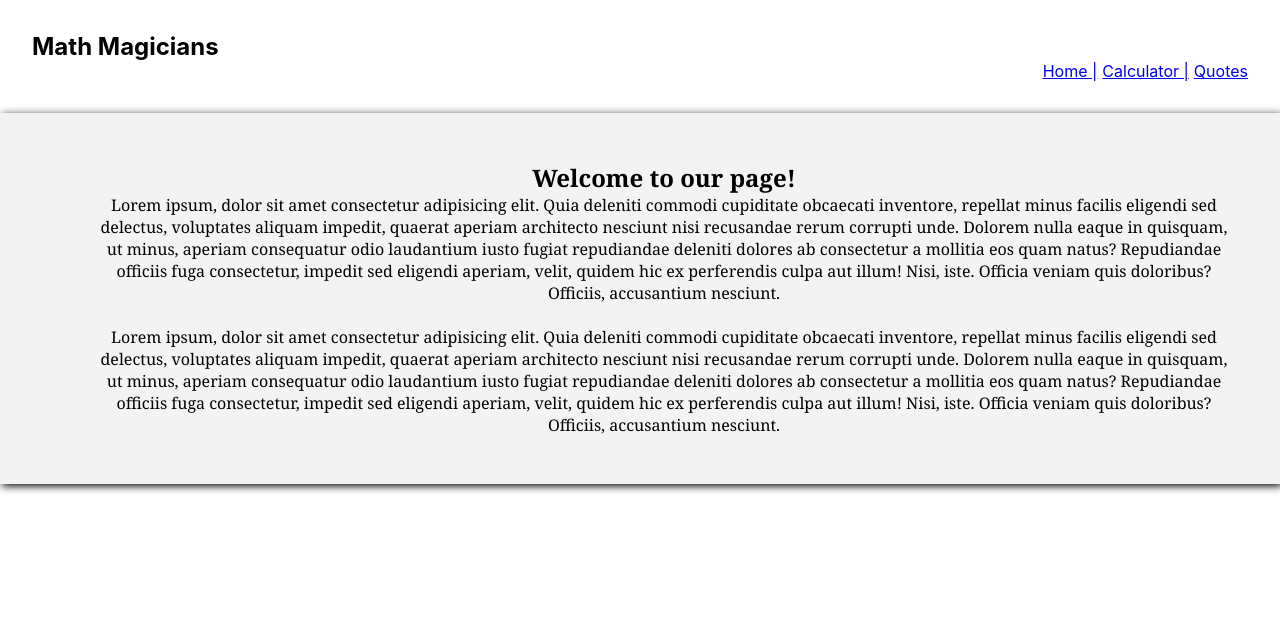
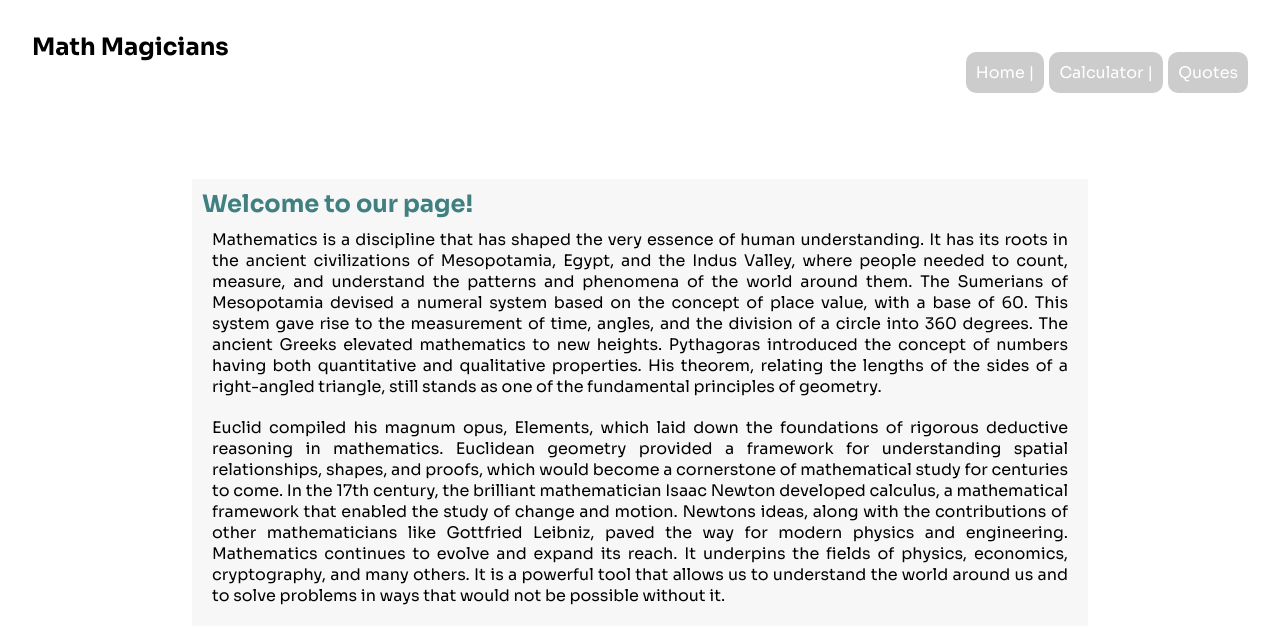
Before and after one commit to apt2tell/math-magicians, a React (Create React App) app: page / in a window 1280 px wide. Shown: the top 644 px of the page. Built offline with nearby package versions, Linux system fonts and the light colour scheme.

Commit message:
Add styles to Home component

```diff
--- a/src/components/pages/Home.js
+++ b/src/components/pages/Home.js
@@ -2,31 +2,41 @@ import React from 'react';
 import './pages.css';
 
 const Home = () => (
-  <div className="home">
-    <h2 className="welcome">Welcome to our page!</h2>
-    <p>
-      Lorem ipsum, dolor sit amet consectetur adipisicing elit. Quia deleniti
-      commodi cupiditate obcaecati inventore, repellat minus facilis eligendi
-      sed delectus, voluptates aliquam impedit, quaerat aperiam architecto
-      nesciunt nisi recusandae rerum corrupti unde. Dolorem nulla eaque in
-      quisquam, ut minus, aperiam consequatur odio laudantium iusto fugiat
-      repudiandae deleniti dolores ab consectetur a mollitia eos quam natus?
-      Repudiandae officiis fuga consectetur, impedit sed eligendi aperiam,
-      velit, quidem hic ex perferendis culpa aut illum! Nisi, iste. Officia
-      veniam quis doloribus? Officiis, accusantium nesciunt.
-    </p>
-    <br />
-    <p>
-      Lorem ipsum, dolor sit amet consectetur adipisicing elit. Quia deleniti
-      commodi cupiditate obcaecati inventore, repellat minus facilis eligendi
-      sed delectus, voluptates aliquam impedit, quaerat aperiam architecto
-      nesciunt nisi recusandae rerum corrupti unde. Dolorem nulla eaque in
-      quisquam, ut minus, aperiam consequatur odio laudantium iusto fugiat
-      repudiandae deleniti dolores ab consectetur a mollitia eos quam natus?
-      Repudiandae officiis fuga consectetur, impedit sed eligendi aperiam,
-      velit, quidem hic ex perferendis culpa aut illum! Nisi, iste. Officia
-      veniam quis doloribus? Officiis, accusantium nesciunt.
-    </p>
+  <div className="home-contianer">
+    <div className="home-content">
+      <h2 className="home-welcome">Welcome to our page!</h2>
+      <p className="home-text">
+        Mathematics is a discipline that has shaped the very essence of human understanding.
+        It has its roots in the ancient civilizations of Mesopotamia, Egypt, and the Indus Valley,
+        where people needed to count, measure, and understand the patterns and
+        phenomena of the world around them.
+        The Sumerians of Mesopotamia devised a numeral system based
+        on the concept of place value,
+        with a base of 60. This system gave rise to the measurement of time, angles,
+        and the division of a circle into 360 degrees.
+        The ancient Greeks elevated mathematics to new heights.
+        Pythagoras introduced the concept of numbers having both
+        quantitative and qualitative properties.
+        His theorem, relating the lengths of the sides of a right-angled triangle,
+        still stands as one of the fundamental principles of geometry.
+
+      </p>
+      <p className="home-text">
+        Euclid compiled his magnum opus, Elements,
+        which laid down the foundations of rigorous deductive reasoning in mathematics.
+        Euclidean geometry provided a framework for understanding spatial
+        relationships, shapes, and proofs,
+        which would become a cornerstone of mathematical study for centuries to come.
+        In the 17th century, the brilliant mathematician Isaac Newton developed calculus,
+        a mathematical framework that enabled the study of change and motion. Newtons ideas,
+        along with the contributions of other mathematicians like Gottfried Leibniz,
+        paved the way for modern physics and engineering.
+        Mathematics continues to evolve and expand its reach. It underpins the fields of physics,
+        economics, cryptography, and many others.
+        It is a powerful tool that allows us to understand the world around us and to solve problems
+        in ways that would not be possible without it.
+      </p>
+    </div>
   </div>
 );
 
--- a/src/components/pages/pages.css
+++ b/src/components/pages/pages.css
@@ -1,16 +1,46 @@
-.welcome {
-  padding-left: 3rem;
+@import url('https://fonts.googleapis.com/css2?family=Sora:wght@400;700&display=swap');
+
+body {
+  font-family: "Sora", sans-serif;
+  box-sizing: border-box;
 }
 
-p {
-  padding-left: 3rem;
+.home-container {
+  width: 100%;
+  background: #f5f5f5;
 }
 
-.home,
+.home-content {
+  margin: 5% auto;
+  padding: 10px;
+  width: 70%;
+  background: #f7f7f7;
+}
+
+.home-welcome {
+  color: #408080;
+}
+
+.home-text {
+  padding: 10px;
+  text-align: justify;
+}
+
+.nav-bar a {
+  padding: 10px;
+  text-decoration: none;
+  background: #ccc;
+  color: #fff;
+  border-radius: 10px;
+}
+
+.nav-bar a:hover {
+  background: #aaa;
+}
+
 .quote {
-  font-family: Georgia, 'Times New Roman', Times, serif;
-  text-align: center;
-  padding: 3rem;
-  background-color: #f3f3f3;
-  box-shadow: 2px 2px 8px rgb(0, 0, 0);
+  margin: 5% auto;
+  padding: 10px;
+  width: 70%;
+  background: #f7f7f7;
 }
```
